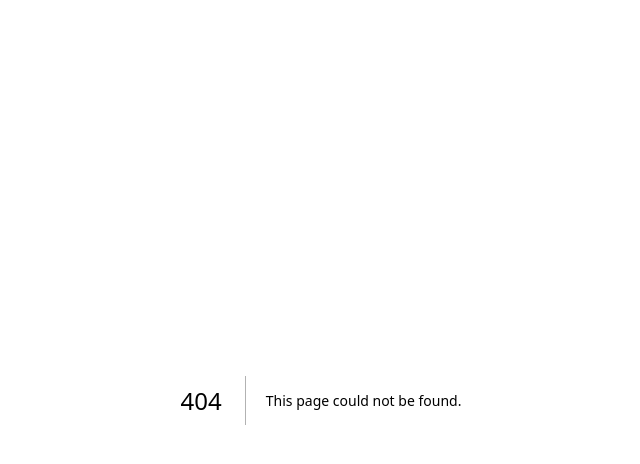
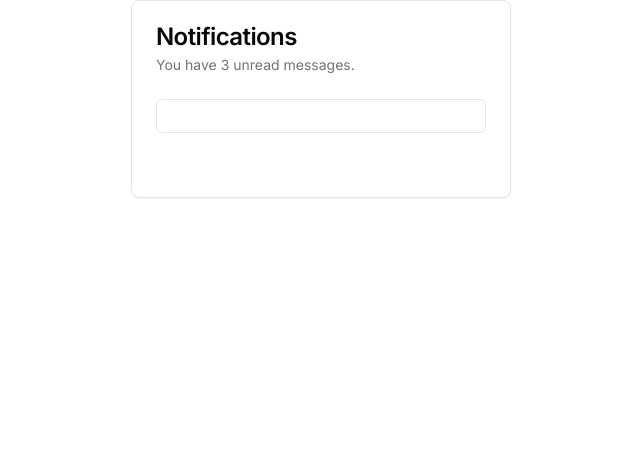
Before and after one commit to Lingobridge/bantr, a Next.js app: page /room-list in a window 1280 px wide. Before the commit this address had no page. Shown: the top 464 px of the page, without its empty margins (319-959 px from the left). Built offline with nearby package versions, Linux system fonts and the light colour scheme.

Commit message:
added Room List Route

```diff
--- /dev/null
+++ b/src/app/room-list/layout.tsx
@@ -0,0 +1,10 @@
+export default function RoomLayout({ children }: { children: React.ReactNode }) {
+    return (
+      <>
+       <div className="flex flex-col w-full h-svh items-center">
+
+        {children}
+        </div>
+      </>
+    );
+  }
--- /dev/null
+++ b/src/app/room-list/page.tsx
@@ -0,0 +1,52 @@
+
+import {
+    Card,
+    CardContent,
+    CardDescription,
+    CardFooter,
+    CardHeader,
+    CardTitle,
+  } from "@/components/ui/card"
+
+  import { cn } from "@/lib/utils"
+
+  const rooms = [{
+    roomTopic: "Dogs",
+    roomId: 1
+  },
+  {
+    roomTopic: "Git",
+    roomId: 2
+  }]
+
+const RoomList: React.FC = () => {
+type CardProps = React.ComponentProps<typeof Card>
+return (
+
+
+
+    <Card className={cn("w-[380px]")}>
+      <CardHeader>
+        <CardTitle>Notifications</CardTitle>
+        <CardDescription>You have 3 unread messages.</CardDescription>
+      </CardHeader>
+      <CardContent className="grid gap-4">
+        <div className=" flex items-center space-x-4 rounded-md border p-4">
+
+        </div>
+        <div>
+
+        </div>
+      </CardContent>
+      <CardFooter>
+
+      </CardFooter>
+    </Card>
+
+  )
+}
+
+
+
+
+export default RoomList;
--- /dev/null
+++ b/src/components/ui/card.tsx
@@ -0,0 +1,79 @@
+import * as React from "react"
+
+import { cn } from "@/lib/utils"
+
+const Card = React.forwardRef<
+  HTMLDivElement,
+  React.HTMLAttributes<HTMLDivElement>
+>(({ className, ...props }, ref) => (
+  <div
+    ref={ref}
+    className={cn(
+      "rounded-lg border bg-card text-card-foreground shadow-sm",
+      className
+    )}
+    {...props}
+  />
+))
+Card.displayName = "Card"
+
+const CardHeader = React.forwardRef<
+  HTMLDivElement,
+  React.HTMLAttributes<HTMLDivElement>
+>(({ className, ...props }, ref) => (
+  <div
+    ref={ref}
+    className={cn("flex flex-col space-y-1.5 p-6", className)}
+    {...props}
+  />
+))
+CardHeader.displayName = "CardHeader"
+
+const CardTitle = React.forwardRef<
+  HTMLParagraphElement,
+  React.HTMLAttributes<HTMLHeadingElement>
+>(({ className, ...props }, ref) => (
+  <h3
+    ref={ref}
+    className={cn(
+      "text-2xl font-semibold leading-none tracking-tight",
+      className
+    )}
+    {...props}
+  />
+))
+CardTitle.displayName = "CardTitle"
+
+const CardDescription = React.forwardRef<
+  HTMLParagraphElement,
+  React.HTMLAttributes<HTMLParagraphElement>
+>(({ className, ...props }, ref) => (
+  <p
+    ref={ref}
+    className={cn("text-sm text-muted-foreground", className)}
+    {...props}
+  />
+))
+CardDescription.displayName = "CardDescription"
+
+const CardContent = React.forwardRef<
+  HTMLDivElement,
+  React.HTMLAttributes<HTMLDivElement>
+>(({ className, ...props }, ref) => (
+  <div ref={ref} className={cn("p-6 pt-0", className)} {...props} />
+))
+CardContent.displayName = "CardContent"
+
+const CardFooter = React.forwardRef<
+  HTMLDivElement,
+  React.HTMLAttributes<HTMLDivElement>
+>(({ className, ...props }, ref) => (
+  <div
+    ref={ref}
+    className={cn("flex items-center p-6 pt-0", className)}
+    {...props}
+  />
+))
+CardFooter.displayName = "CardFooter"
+
+export { Card, CardHeader, CardFooter, CardTitle, CardDescription, CardContent }
```
